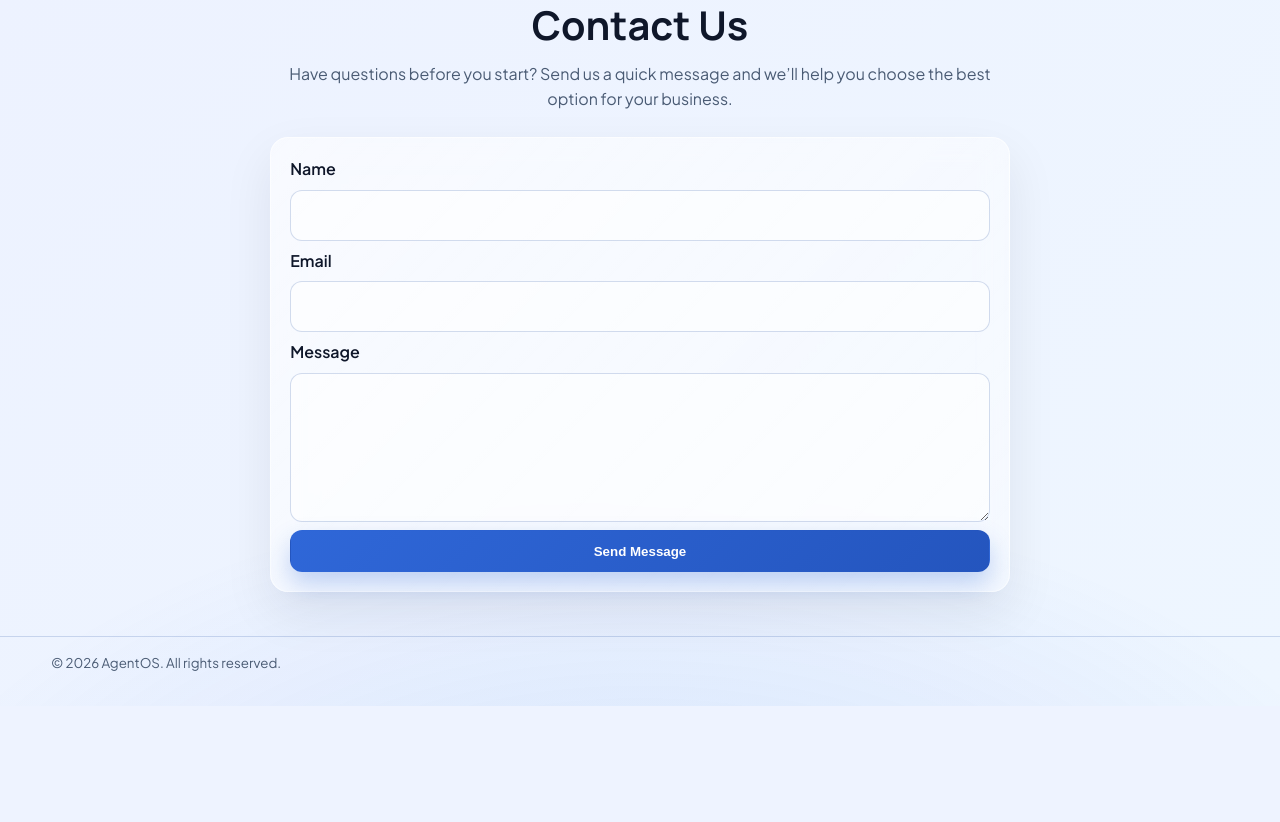
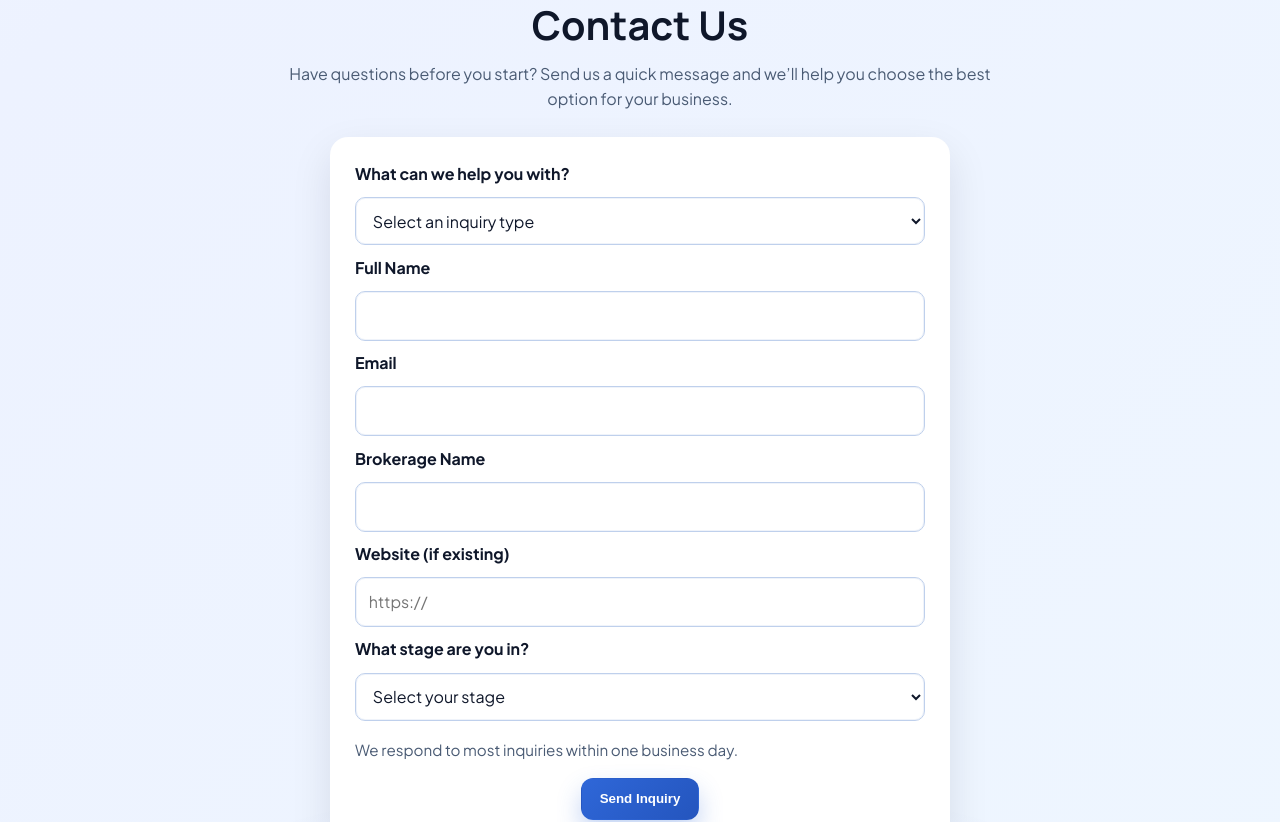
Before and after one commit to xSunnyyy/AgentOS, a Next.js app: page / in a window 1280 px wide. Shown: the part 1680-2502 px from the top of the page. Before the commit the page ends 2386 px from the top, so only its background shows below. Built offline with nearby package versions, Linux system fonts and the light colour scheme.

Commit message:
Match homepage contact form fields to contact page

```diff
--- a/pages/index.js
+++ b/pages/index.js
@@ -180,18 +180,45 @@ export default function HomePage() {
               your business.
             </p>
 
-            <form className="contact-form" action="#" method="post">
-              <label htmlFor="name">Name</label>
-              <input id="name" name="name" type="text" autoComplete="name" required />
+            <form className="contact-page-form home-contact-form" action="#" method="post">
+              <label htmlFor="home-inquiry-type">What can we help you with?</label>
+              <select id="home-inquiry-type" name="inquiry-type" defaultValue="" required>
+                <option value="" disabled>
+                  Select an inquiry type
+                </option>
+                <option value="pricing">Pricing questions</option>
+                <option value="features">Platform features</option>
+                <option value="support">Technical support</option>
+                <option value="domain">Custom domain setup</option>
+                <option value="partnership">Partnership inquiry</option>
+              </select>
 
-              <label htmlFor="email">Email</label>
-              <input id="email" name="email" type="email" autoComplete="email" required />
+              <label htmlFor="home-full-name">Full Name</label>
+              <input id="home-full-name" name="full-name" type="text" autoComplete="name" required />
 
-              <label htmlFor="message">Message</label>
-              <textarea id="message" name="message" rows="5" required />
+              <label htmlFor="home-email">Email</label>
+              <input id="home-email" name="email" type="email" autoComplete="email" required />
+
+              <label htmlFor="home-brokerage-name">Brokerage Name</label>
+              <input id="home-brokerage-name" name="brokerage-name" type="text" autoComplete="organization" />
+
+              <label htmlFor="home-website">Website (if existing)</label>
+              <input id="home-website" name="website" type="url" placeholder="https://" />
+
+              <label htmlFor="home-stage">What stage are you in?</label>
+              <select id="home-stage" name="stage" defaultValue="" required>
+                <option value="" disabled>
+                  Select your stage
+                </option>
+                <option value="researching">Just researching</option>
+                <option value="ready">Ready to launch</option>
+                <option value="switching">Switching from another platform</option>
+              </select>
+
+              <p className="contact-microcopy">We respond to most inquiries within one business day.</p>
 
               <button className="btn btn-primary" type="submit">
-                Send Message
+                Send Inquiry
               </button>
             </form>
           </div>
--- a/styles/globals.css
+++ b/styles/globals.css
@@ -330,13 +330,24 @@ h2 {
 
 .contact-shell {
   text-align: center;
-  max-width: 740px;
+  max-width: 1200px;
 }
 
 .contact-subtitle {
   margin: 0.9rem auto 1.6rem;
   color: var(--muted);
   max-width: 64ch;
+}
+
+.home-contact-form {
+  width: 100%;
+  max-width: 100%;
+  gap: 0.45rem;
+  padding: 1rem;
+}
+
+.home-contact-form .btn {
+  justify-self: center;
 }
 
 .contact-form {
```
